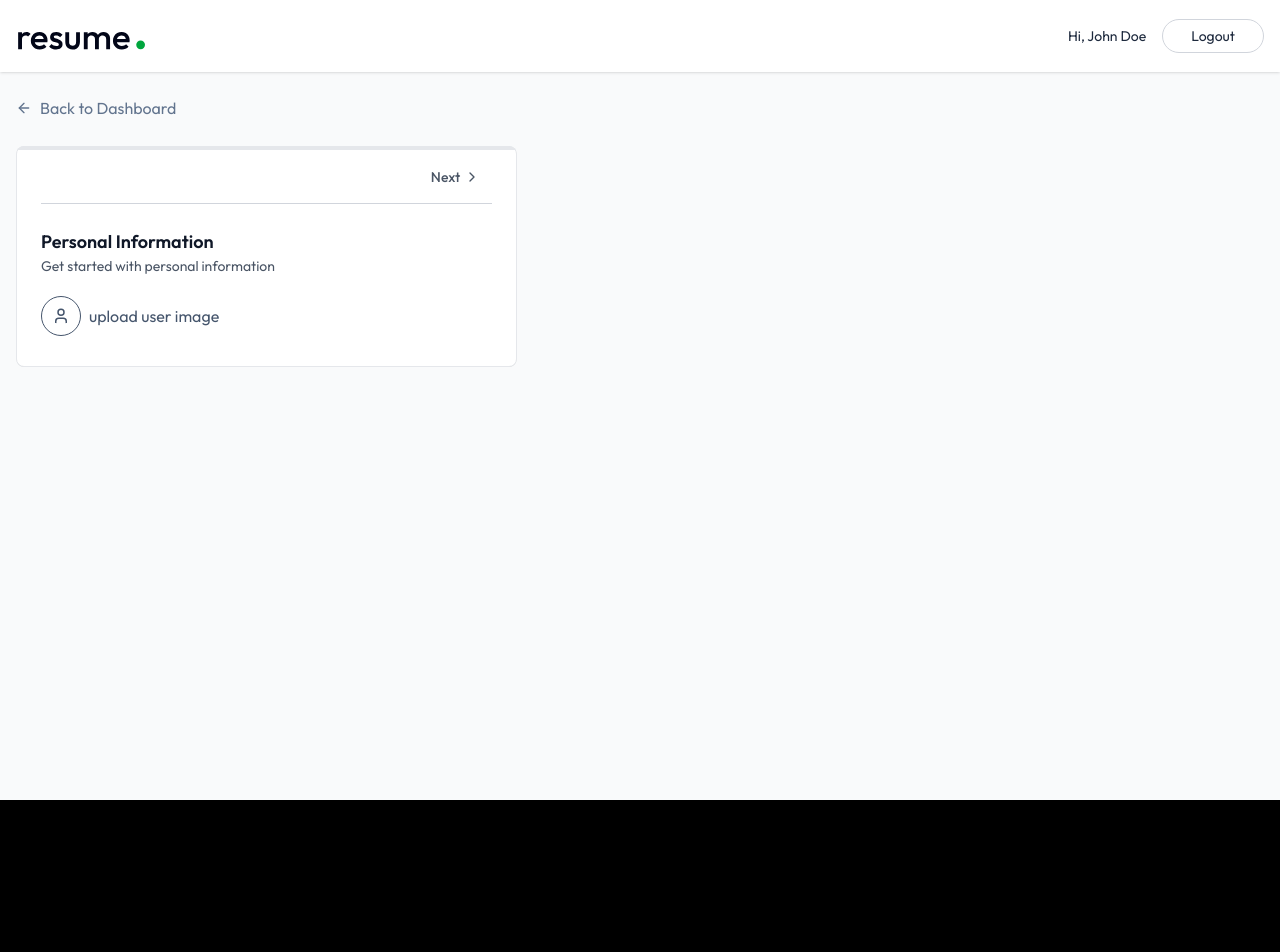
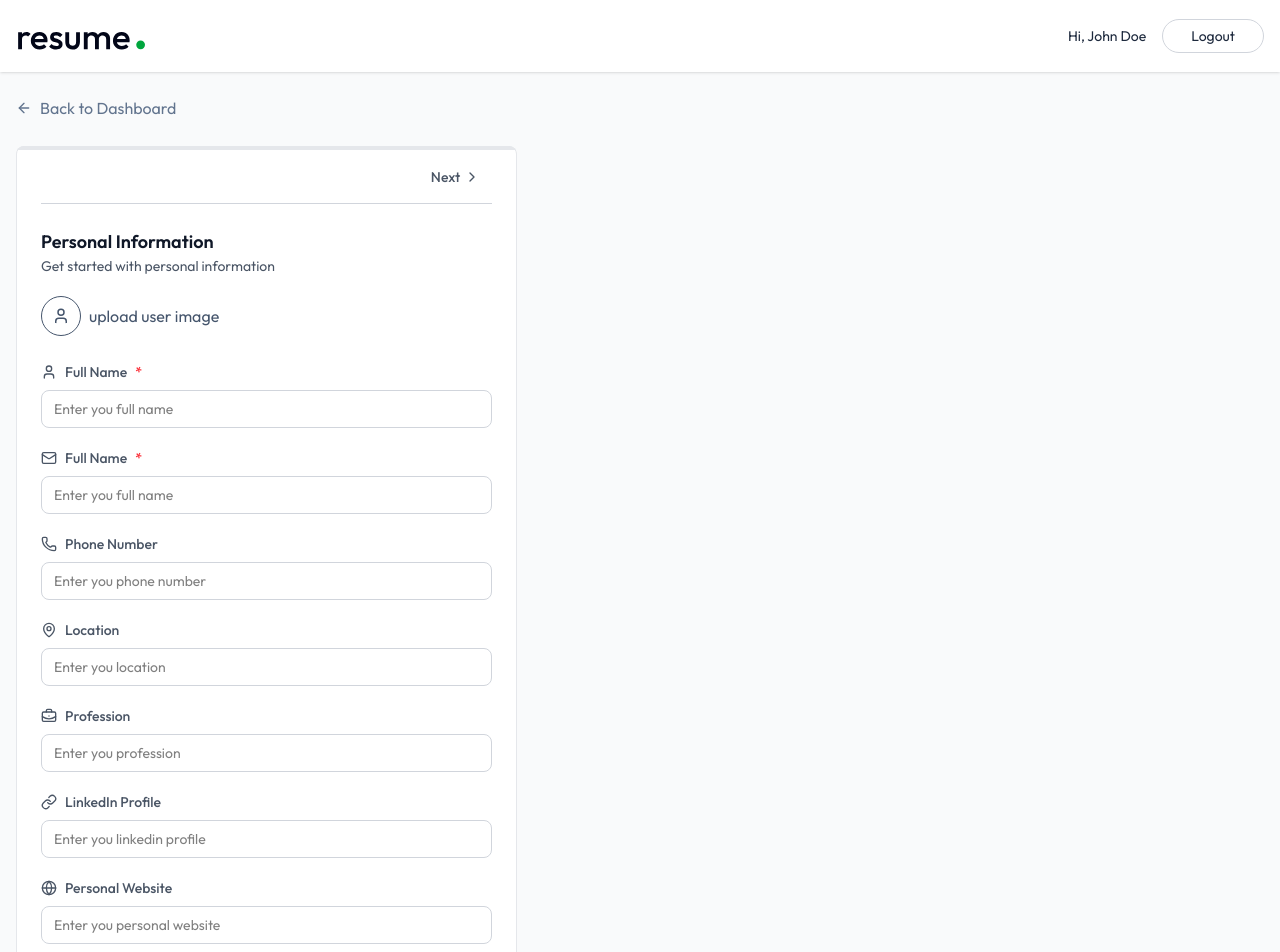
Before and after one commit to Boythesanket/resume-builder, a React (Vite) app in the folder frontend/: page /app/builder/1 in a window 1280 px wide. Shown: the top 952 px of the page. Before the commit the page ends 800 px from the top, so only its background shows below. Built offline with nearby package versions, Linux system fonts and the light colour scheme.

Commit message:
Personal info

```diff
--- a/frontend/src/components/PersonalInfoForm.jsx
+++ b/frontend/src/components/PersonalInfoForm.jsx
@@ -1,4 +1,12 @@
-import { User } from "lucide-react";
+import {
+  BriefcaseBusiness,
+  Globe,
+  Link,
+  Mail,
+  MapPin,
+  Phone,
+  User,
+} from "lucide-react";
 import React from "react";
 
 function PersonalInfoForm({
@@ -22,9 +30,39 @@ function PersonalInfoForm({
     {
       key: "email",
       label: "Full Name",
-      icon: User,
+      icon: Mail,
+      type: "email",
+      required: true,
+    },
+    {
+      key: "phone",
+      label: "Phone Number",
+      icon: Phone,
+      type: "tel",
+    },
+    {
+      key: "location",
+      label: "Location",
+      icon: MapPin,
       type: "text",
-      required: true,
+    },
+    {
+      key: "profession",
+      label: "Profession",
+      icon: BriefcaseBusiness,
+      type: "text",
+    },
+    {
+      key: "linkedin",
+      label: "LinkedIn Profile",
+      icon: Link,
+      type: "url",
+    },
+    {
+      key: "website",
+      label: "Personal Website",
+      icon: Globe,
+      type: "url",
     },
   ];
 
@@ -81,6 +119,27 @@ function PersonalInfoForm({
           </div>
         )}
       </div>
+
+      {fields.map((field, index) => {
+        const Icon = field.icon;
+        return (
+          <div key={field.key} className="space-y-1 mt-5">
+            <label className="flex items-center gap-2 text-sm font-medium text-gray-600">
+              <Icon className="size-4" />
+              {field.label}
+              {field.required && <span className="text-red-500">*</span>}
+            </label>
+            <input
+              type={field.type}
+              value={data[field.key] || ""}
+              onChange={(e) => handleChange(field.key, e.target.value)}
+              className="mt-1 w-full px-3 py-2 border border-gray-300 rounded-lg focus:ring focus:ring-blue-500 focus:border-blue-500 outline-none transition-colors text-sm"
+              placeholder={`Enter you ${field.label.toLowerCase()}`}
+              required={field.required}
+            />
+          </div>
+        );
+      })}
     </div>
   );
 }
```
